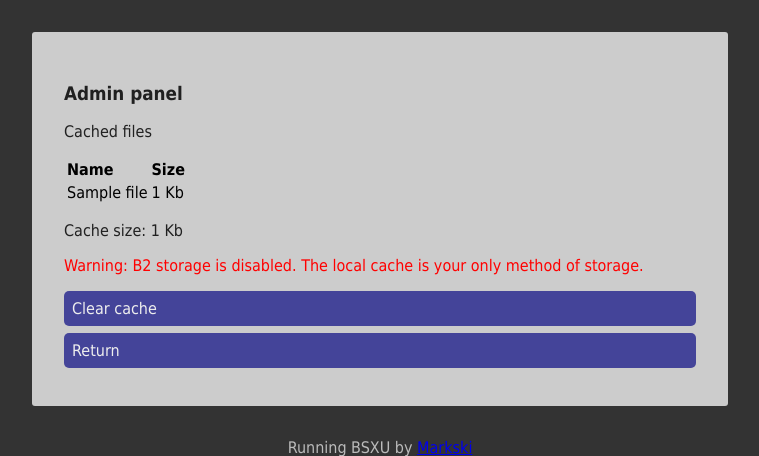
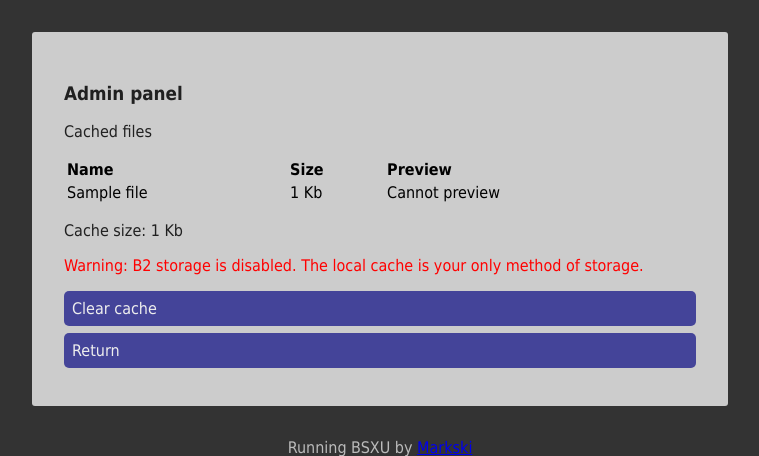
Before and after one commit to markski1/BSXU, a Flask app: template src/webpanel/templates/cache.html in a window 1280 px wide. Shown: the top 456 px of the page, without its empty margins (260-1019 px from the left). Run offline with Flask 3, Linux system fonts and the light colour scheme; the template is opened without the code that fills it: most values are stand-ins (such as "Sample title", 1, 10 or a date in 2020); parts of the project's set-up code (start-up, migrations or seed data) failed here and were passed over.

Commit message:
Preview images in cached webpanel

```diff
--- a/src/routes/panel.py
+++ b/src/routes/panel.py
@@ -56,7 +56,7 @@ def main_ui():
 def cache_files_ui():
     file_list, total_size = cached_file_data()
     return render_template("cache.html", cached_files=file_list, total_size=f'{total_size:,}',
-                           use_b2_storage=use_b2_storage)
+                           use_b2_storage=use_b2_storage, url_path=url_path)
 
 
 @panel_bp.route("/stats")
@@ -129,6 +129,8 @@ def clear_cache(confirmation):
 
 # Helpers
 
+image_extensions = [".jpg", ".jpeg", ".png", ".gif"]
+
 
 def cached_file_data():
     file_list = []
@@ -137,7 +139,14 @@ def cached_file_data():
         file_path = os.path.join(cache_folder, fname)
         if os.path.isfile(file_path):
             file_size_kb = os.path.getsize(file_path) / 1024
-            file_list.append({'name': fname, 'size': int(file_size_kb)})
+
+            file_list.append(
+                {
+                    'name': fname,
+                    'size': int(file_size_kb),
+                    'is_image': True if any(ext in fname for ext in image_extensions) else False
+                }
+            )
             total_size += file_size_kb
 
     return file_list, int(total_size)
--- a/src/webpanel/templates/cache.html
+++ b/src/webpanel/templates/cache.html
@@ -7,11 +7,12 @@
     <p>Cached files</p>
 
     {% if cached_files %}
-        <table>
+        <table style="width: 100%">
             <thead>
                 <tr>
                     <td><b>Name</b></td>
                     <td><b>Size</b></td>
+                    <td><b>Preview</b></td>
                 </tr>
             </thead>
             <tbody>
@@ -19,6 +20,13 @@
                     <tr>
                         <td>{{ file['name'] }}</td>
                         <td>{{ file['size'] }} Kb</td>
+                        <td>
+                            {% if file['is_image'] %}
+                                <img src="{{ url_path }}/{{ file['name'] }}" style="max-width: 192px; max-height: 192px" alt="Image preview for {{ file['name'] }}">
+                            {% else %}
+                                Cannot preview
+                            {% endif %}
+                        </td>
                     </tr>
                 {% endfor %}
             </tbody>
```
